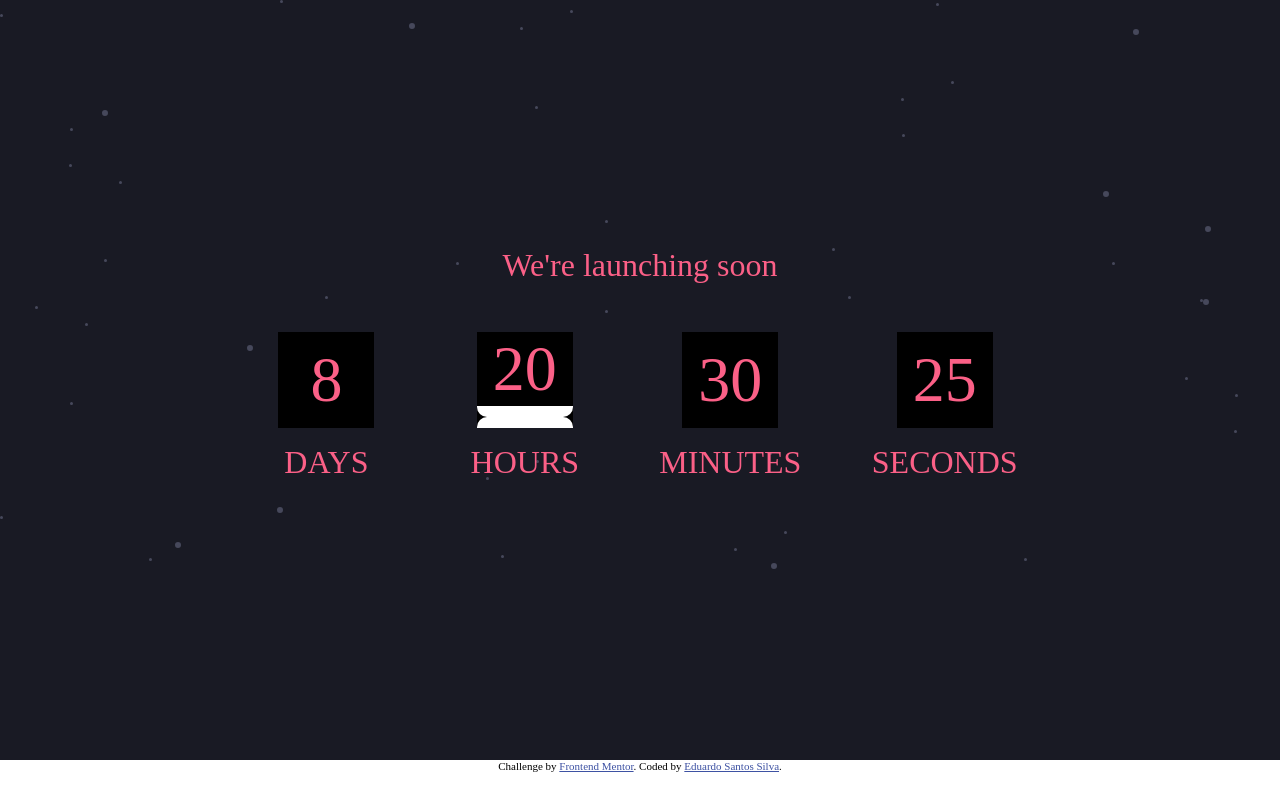
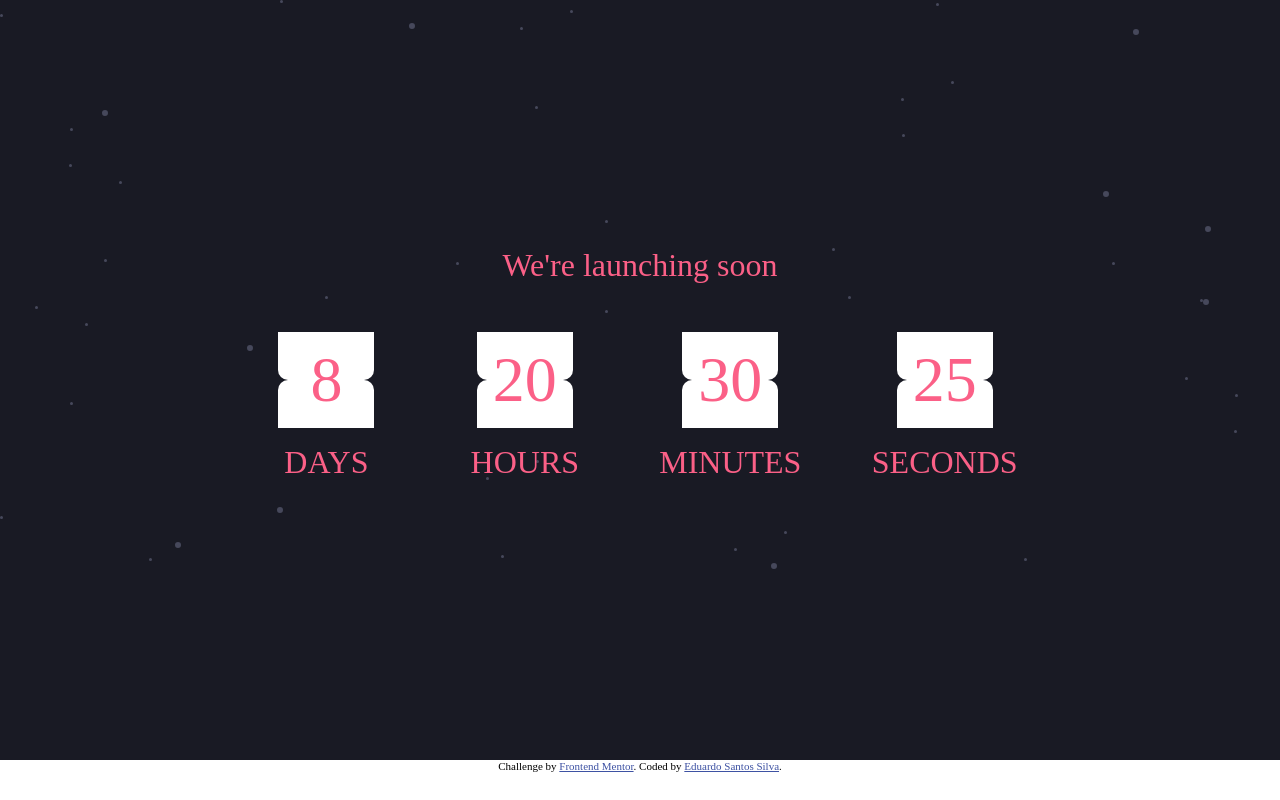
Before and after one commit to lSilverDev/countdown, an Angular app: page / in a window 1280 px wide. Built offline with nearby package versions, Linux system fonts and the light colour scheme.

Commit message:
calendar style

```diff
--- a/src/app/components/countdown/countdown.component.css
+++ b/src/app/components/countdown/countdown.component.css
@@ -36,7 +36,7 @@
 }
 
 .box{
-  background-color: black;
+  background-color: hsl(234, 17%, 12%);
   color: hsl(345, 95%, 68%);
   width: 6em;
   height: 6em;
@@ -63,4 +63,5 @@
 
 .box_number{
   font-size: 4em;
+  position: absolute;
 }
--- a/src/app/components/countdown/countdown.component.html
+++ b/src/app/components/countdown/countdown.component.html
@@ -7,6 +7,8 @@
     <div class="counter__box">
       <div class="box">
         <p class="box_number">{{days}}</p>
+        <div class="box-up"></div>
+        <div class="box-down"></div>
       </div>
       <div class="box-title">
         <p class="title">DAYS</p>
@@ -16,12 +18,8 @@
     <div class="counter__box">
       <div class="box">
         <p class="box_number">{{hours}}</p>
-        <div class="box-up">
-
-        </div>
-        <div class="box-down">
-
-        </div>
+        <div class="box-up"></div>
+        <div class="box-down"></div>
       </div>
       <div class="box-title">
         <p class="title">HOURS</p>
@@ -31,6 +29,8 @@
     <div class="counter__box">
       <div class="box">
         <p class="box_number">{{min}}</p>
+        <div class="box-up"></div>
+        <div class="box-down"></div>
       </div>
       <div class="box-title">
         <p class="title">MINUTES</p>
@@ -40,6 +40,8 @@
     <div class="counter__box">
       <div class="box">
         <p class="box_number">{{sec}}</p>
+        <div class="box-up"></div>
+        <div class="box-down"></div>
       </div>
       <div class="box-title">
         <p class="title">SECONDS</p>
```
